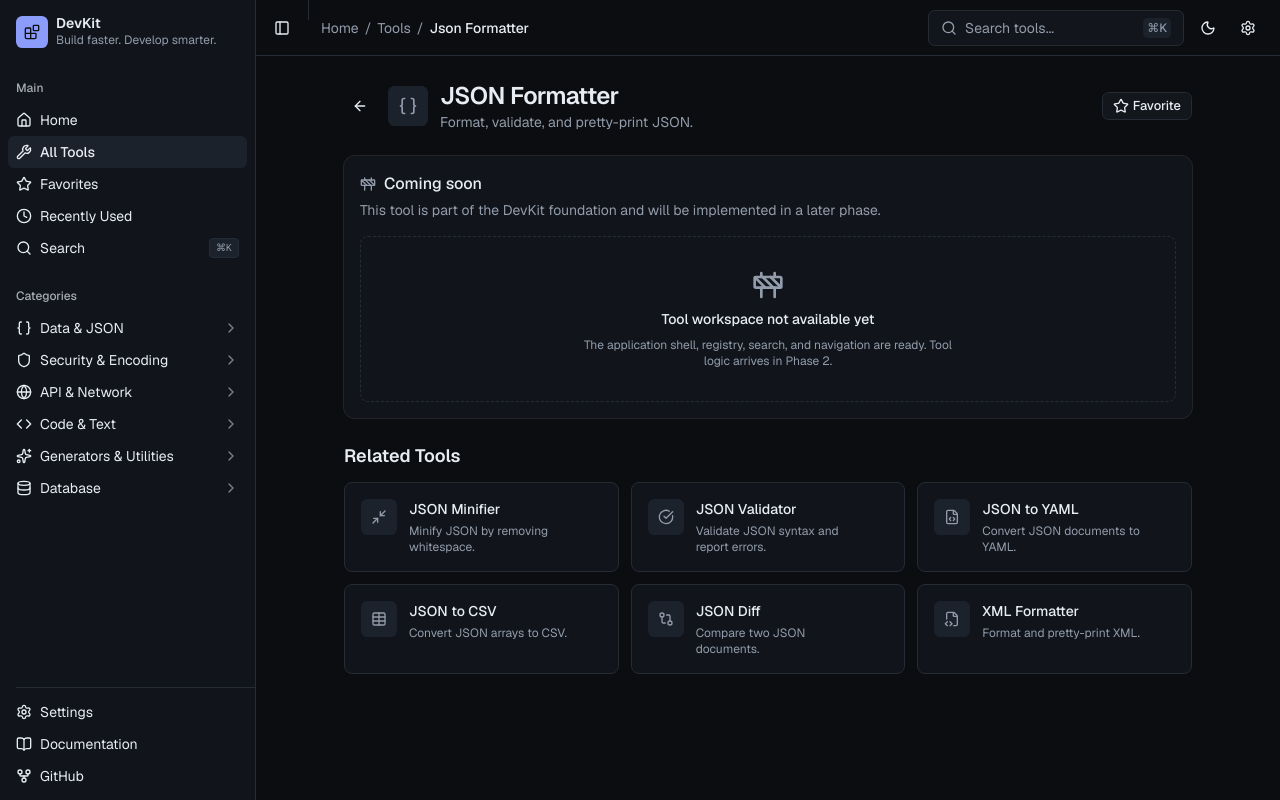
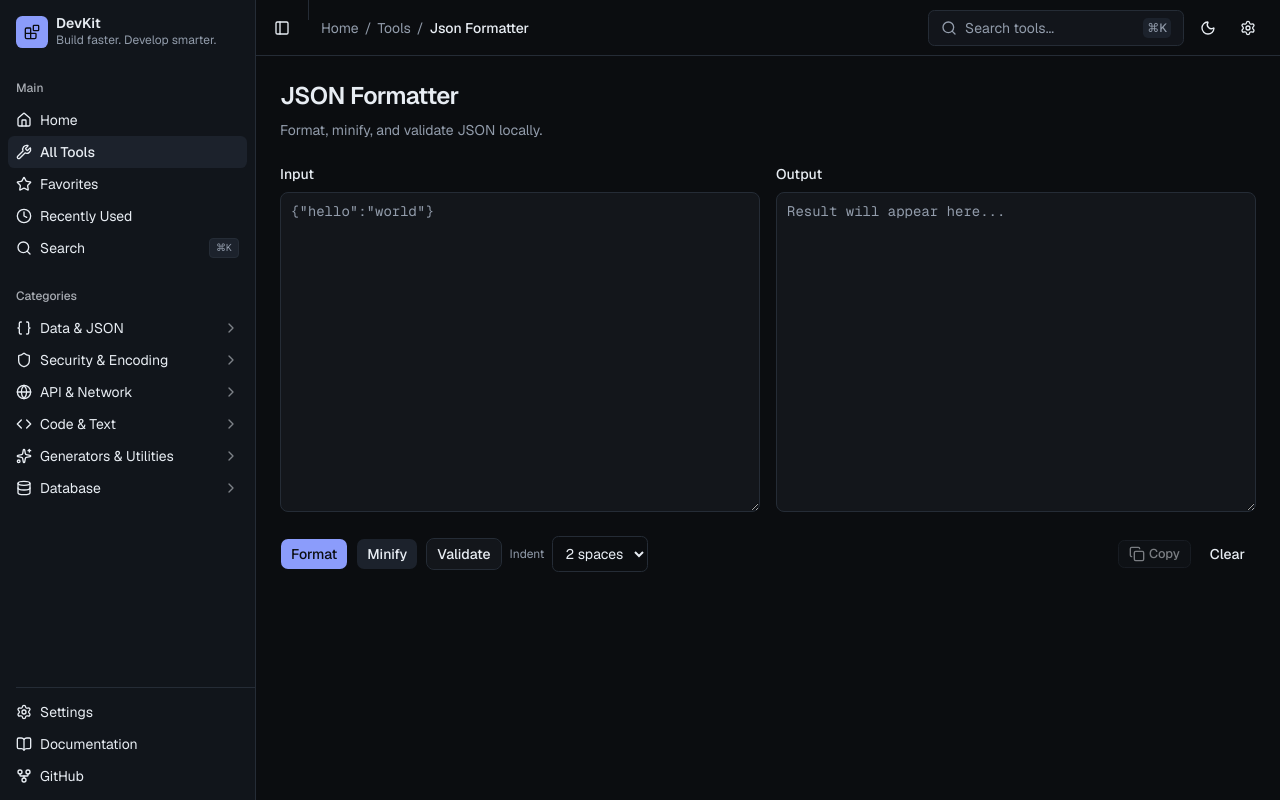
Before and after one commit to fazasync/Devkit, a Next.js app: page /tools/json-formatter in a window 1280 px wide. Built offline with nearby package versions, Linux system fonts and the light colour scheme.

Commit message:
feat: implement JSON Formatter tool (Phase 2)

```diff
--- /dev/null
+++ b/app/tools/json-formatter/page.tsx
@@ -0,0 +1,16 @@
+import { JsonFormatter } from "@/features/json-formatter";
+import { RecentlyUsedTracker } from "@/components/shared/recently-used-tracker";
+
+export const metadata = {
+  title: "JSON Formatter — DevKit",
+  description: "Format, minify, and validate JSON.",
+};
+
+export default function JsonFormatterPage() {
+  return (
+    <>
+      <RecentlyUsedTracker id="json-formatter" />
+      <JsonFormatter />
+    </>
+  );
+}
--- /dev/null
+++ b/components/shared/copy-button.tsx
@@ -0,0 +1,41 @@
+"use client";
+
+import { useState } from "react";
+import { Check, Copy } from "lucide-react";
+import { Button } from "@/components/ui/button";
+import { toast } from "sonner";
+
+interface CopyButtonProps {
+  value: string;
+  label?: string;
+  disabled?: boolean;
+}
+
+export function CopyButton({ value, label = "Copy", disabled }: CopyButtonProps) {
+  const [copied, setCopied] = useState(false);
+
+  const handleCopy = async () => {
+    if (!value) return;
+    try {
+      await navigator.clipboard.writeText(value);
+      setCopied(true);
+      toast.success("Copied to clipboard");
+      window.setTimeout(() => setCopied(false), 1500);
+    } catch {
+      toast.error("Failed to copy");
+    }
+  };
+
+  return (
+    <Button
+      variant="outline"
+      size="sm"
+      onClick={handleCopy}
+      disabled={disabled || !value}
+      aria-label={label}
+    >
+      {copied ? <Check className="size-4" /> : <Copy className="size-4" />}
+      {copied ? "Copied" : label}
+    </Button>
+  );
+}
--- /dev/null
+++ b/features/json-formatter/components/json-formatter.tsx
@@ -0,0 +1,137 @@
+"use client";
+
+import { useState } from "react";
+import { formatJson, minifyJson, validateJson } from "../lib/json";
+import { Button } from "@/components/ui/button";
+import { Textarea } from "@/components/ui/textarea";
+import { CopyButton } from "@/components/shared/copy-button";
+import { EmptyState } from "@/components/shared/empty-state";
+import { Construction } from "lucide-react";
+
+export function JsonFormatter() {
+  const [input, setInput] = useState("");
+  const [output, setOutput] = useState("");
+  const [error, setError] = useState<string | null>(null);
+  const [indent, setIndent] = useState(2);
+
+  const handleFormat = () => {
+    try {
+      setOutput(formatJson(input, indent));
+      setError(null);
+    } catch (err) {
+      setError(err instanceof Error ? err.message : "Invalid JSON.");
+      setOutput("");
+    }
+  };
+
+  const handleMinify = () => {
+    try {
+      setOutput(minifyJson(input));
+      setError(null);
+    } catch (err) {
+      setError(err instanceof Error ? err.message : "Invalid JSON.");
+      setOutput("");
+    }
+  };
+
+  const handleValidate = () => {
+    const result = validateJson(input);
+    if (result.ok) {
+      setError(null);
+      setOutput("Valid JSON.");
+    } else {
+      setError(result.error);
+      setOutput("");
+    }
+  };
+
+  const handleClear = () => {
+    setInput("");
+    setOutput("");
+    setError(null);
+  };
+
+  return (
+    <div className="mx-auto flex w-full max-w-6xl flex-col gap-6 p-6">
+      <section className="flex flex-col gap-2">
+        <h1 className="text-2xl font-semibold tracking-tight text-foreground">
+          JSON Formatter
+        </h1>
+        <p className="text-sm text-muted-foreground">
+          Format, minify, and validate JSON locally.
+        </p>
+      </section>
+
+      <section className="grid gap-4 lg:grid-cols-2">
+        <div className="flex flex-col gap-2">
+          <label htmlFor="json-input" className="text-sm font-medium text-foreground">
+            Input
+          </label>
+          <Textarea
+            id="json-input"
+            value={input}
+            onChange={(event) => setInput(event.target.value)}
+            placeholder='{"hello":"world"}'
+            className="min-h-[320px] font-mono text-sm"
+            spellCheck={false}
+          />
+        </div>
+        <div className="flex flex-col gap-2">
+          <label htmlFor="json-output" className="text-sm font-medium text-foreground">
+            Output
+          </label>
+          <Textarea
+            id="json-output"
+            value={output}
+            readOnly
+            placeholder="Result will appear here..."
+            className="min-h-[320px] font-mono text-sm"
+            spellCheck={false}
+          />
+        </div>
+      </section>
+
+      <section className="flex flex-wrap items-center gap-2">
+        <Button onClick={handleFormat}>Format</Button>
+        <Button variant="secondary" onClick={handleMinify}>
+          Minify
+        </Button>
+        <Button variant="outline" onClick={handleValidate}>
+          Validate
+        </Button>
+        <div className="flex items-center gap-2">
+          <label htmlFor="indent" className="text-xs text-muted-foreground">
+            Indent
+          </label>
+          <select
+            id="indent"
+            value={indent}
+            onChange={(event) => setIndent(Number(event.target.value))}
+            className="h-9 rounded-md border border-border bg-background px-2 text-sm"
+          >
+            <option value={2}>2 spaces</option>
+            <option value={4}>4 spaces</option>
+            <option value={1}>1 space</option>
+          </select>
+        </div>
+        <div className="ml-auto flex items-center gap-2">
+          <CopyButton value={output} />
+          <Button variant="ghost" onClick={handleClear}>
+            Clear
+          </Button>
+        </div>
+      </section>
+
+      {error ? (
+        <div
+          role="alert"
+          className="rounded-md border border-destructive/40 bg-destructive/10 px-3 py-2 text-sm text-destructive"
+        >
+          {error}
+        </div>
+      ) : null}
+    </div>
+  );
+}
+
+export default JsonFormatter;
--- /dev/null
+++ b/features/json-formatter/index.ts
@@ -0,0 +1,2 @@
+export { JsonFormatter } from "./components/json-formatter";
+export * from "./lib/json";
--- /dev/null
+++ b/features/json-formatter/lib/json.ts
@@ -0,0 +1,33 @@
+export type JsonValidationResult =
+  | { ok: true; value: unknown }
+  | { ok: false; error: string };
+
+export function validateJson(input: string): JsonValidationResult {
+  const trimmed = input.trim();
+  if (trimmed.length === 0) {
+    return { ok: false, error: "Input is empty." };
+  }
+  try {
+    const value = JSON.parse(trimmed);
+    return { ok: true, value };
+  } catch (error) {
+    const message = error instanceof Error ? error.message : "Invalid JSON.";
+    return { ok: false, error: message };
+  }
+}
+
+export function formatJson(input: string, indent = 2): string {
+  const result = validateJson(input);
+  if (!result.ok) {
+    throw new Error(result.error);
+  }
+  return JSON.stringify(result.value, null, indent);
+}
+
+export function minifyJson(input: string): string {
+  const result = validateJson(input);
+  if (!result.ok) {
+    throw new Error(result.error);
+  }
+  return JSON.stringify(result.value);
+}
```
Also changed, not shown: 1 other file (tests, documents, lock files or other folders).
